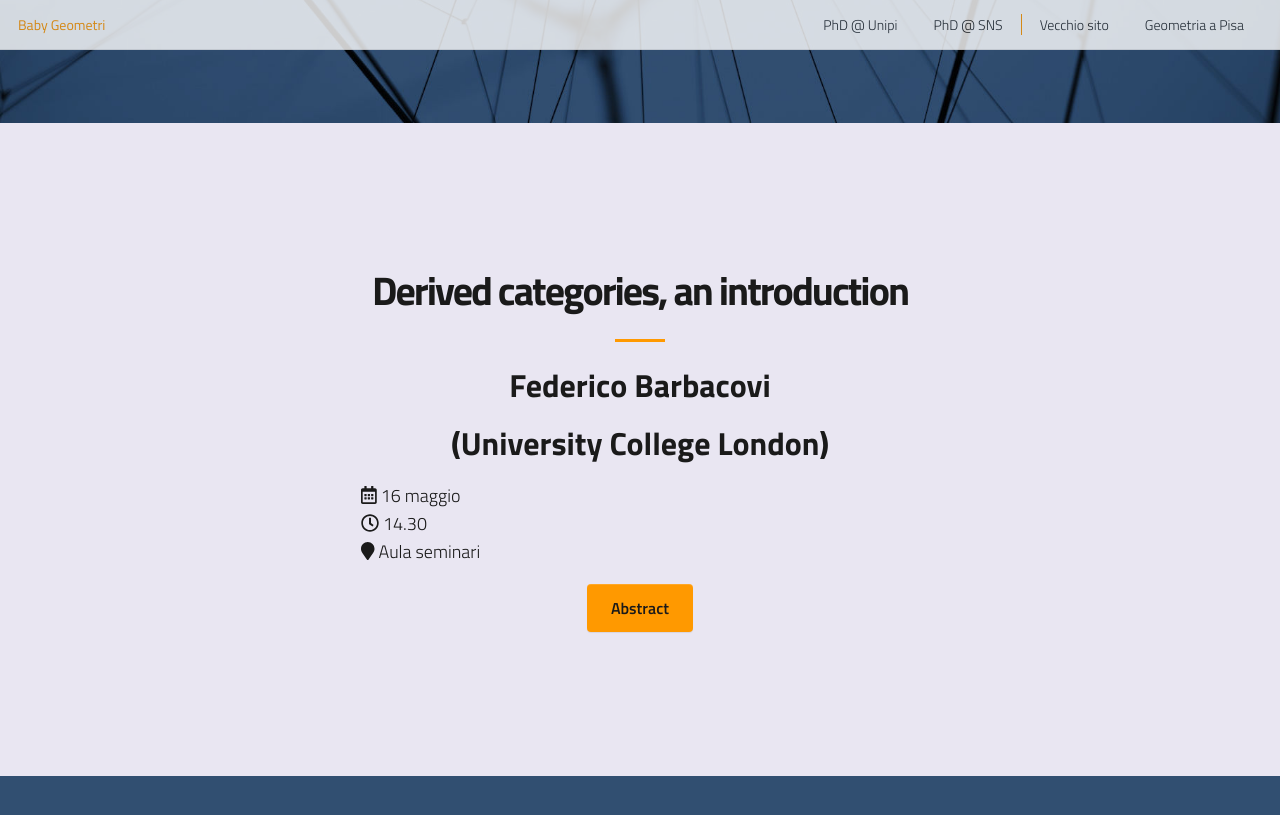
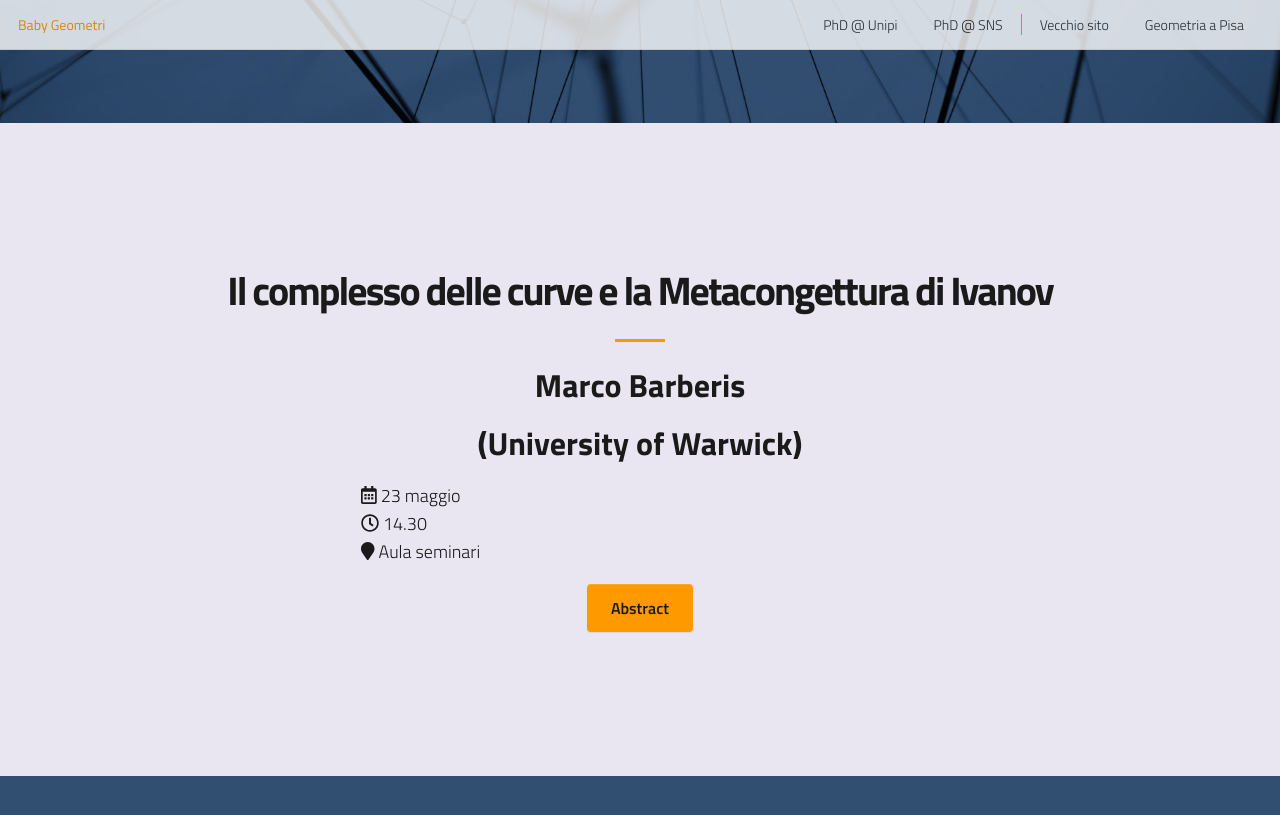
Before and after one commit to baby-geometri/baby-geometri.github.io, a Jekyll site: the page built from index.md, in a window 1280 px wide and 900 px high, scrolled down 777 px. Shown: the top 815 px of the window. Built offline with Jekyll 4.4.1, drawn with Linux system fonts in a browser that asks for light colours; nearby versions of some CDN libraries; some of the changed lines change nothing that is shown; some of the changed text lies outside the part shown.

Commit message:
update barbersi2

```diff
--- a/_data/content.yaml
+++ b/_data/content.yaml
@@ -4,13 +4,13 @@ main:
   <p class=\"text-faded mb-4\">Università degli Studi di Pisa - Scuola Normale Superiore</p>"
 
 whitepaper:
-  nome: "Federico Barbacovi"
-  provenienza: University College London
-  titolo: Derived categories, an introduction
-  data: "16 maggio"
+  nome: "Marco Barberis"
+  provenienza: University of Warwick
+  titolo: Il complesso delle curve e la Metacongettura di Ivanov
+  data: "23 maggio"
   luogo: "Aula seminari"
   ora: "14.30"
-  abstract: Derived categories were introduced by Grothendieck and Verdier around 1960, and since then they have been widely used in algebraic geometry. In this talk, I will try to motivate their use and present some of the questions that arise in the world of derived categories. I will begin by presenting two examples that will hopefully convince you that sometimes we need to “go derived”. Then, I’ll define derived categories and move on to questions such as derived equivalence and the study of the group of autoequivalences of a derived category.
+  abstract: Nello studio delle superfici, ed in particolare dei loro omeomorfismi, ha assunto un ruolo centrale, a partire dalla sua introduzione nel 1978, il complesso delle curve. Questo complesso simpliciale racchiude al suo interno una piccola aliquota delle informazioni sulle curve della superficie ed è quindi utile per studiarne la topologia. Un aspetto sorprendente è che le "poche" informazioni racchiuse dal complesso siano in realtà sufficienti a donargli una struttura rigida, ovvero a far sì che i suoi automorfismi siano tutti e soli quelli originati dalla topologia della superficie. È stato congetturato da Ivanov che questa rigidità sia propria di quasi tutti gli oggetti che possiamo costruire a partire da una superficie, a patto che la loro struttura sia sufficientemente ricca. Nel corso del seminario definiremo il complesso delle curve e daremo alcuni esempi, poi tratteremo la sua rigidità ed infine proveremo ad esplorare altre costruzioni legate alle superfici, mettendo in luce alcuni risultati che suggeriscono come la Metacongettura di Ivanov, benché sia un enunciato decisamente più filosofico che matematico, possa essere "vera" e gettare luce sul comportamento di molti oggetti di natura geometrica.
 
 chisiamo:
   title: "Chi siamo"
--- a/_data/futuri.yaml
+++ b/_data/futuri.yaml
@@ -1,10 +1,3 @@
-- nome: "Federico Barbacovi"
-  provenienza: University College London
-  titolo: Derived categories, an introduction
-  data: "16 maggio"
-  luogo: "Aula seminari"
-  ora: "14.30"
-  abstract: Derived categories were introduced by Grothendieck and Verdier around 1960, and since then they have been widely used in algebraic geometry. In this talk, I will try to motivate their use and present some of the questions that arise in the world of derived categories. I will begin by presenting two examples that will hopefully convince you that sometimes we need to “go derived”. Then, I’ll define derived categories and move on to questions such as derived equivalence and the study of the group of autoequivalences of a derived category.
 - nome: "Marco Barberis"
   provenienza: University of Warwick
   titolo: Il complesso delle curve e la Metacongettura di Ivanov
--- a/_data/passati_18_19.yaml
+++ b/_data/passati_18_19.yaml
@@ -1,3 +1,10 @@
+- nome: "Federico Barbacovi"
+  provenienza: University College London
+  titolo: Derived categories, an introduction
+  data: "16 maggio"
+  luogo: "Aula seminari"
+  ora: "14.30"
+  abstract: Derived categories were introduced by Grothendieck and Verdier around 1960, and since then they have been widely used in algebraic geometry. In this talk, I will try to motivate their use and present some of the questions that arise in the world of derived categories. I will begin by presenting two examples that will hopefully convince you that sometimes we need to “go derived”. Then, I’ll define derived categories and move on to questions such as derived equivalence and the study of the group of autoequivalences of a derived category.
 - nome: "Giacomo Mezzedimi"
   provenienza: Hannover University
   titolo: Entropia topologica su superfici complesse
```
Also changed, not shown: 1 other file.
